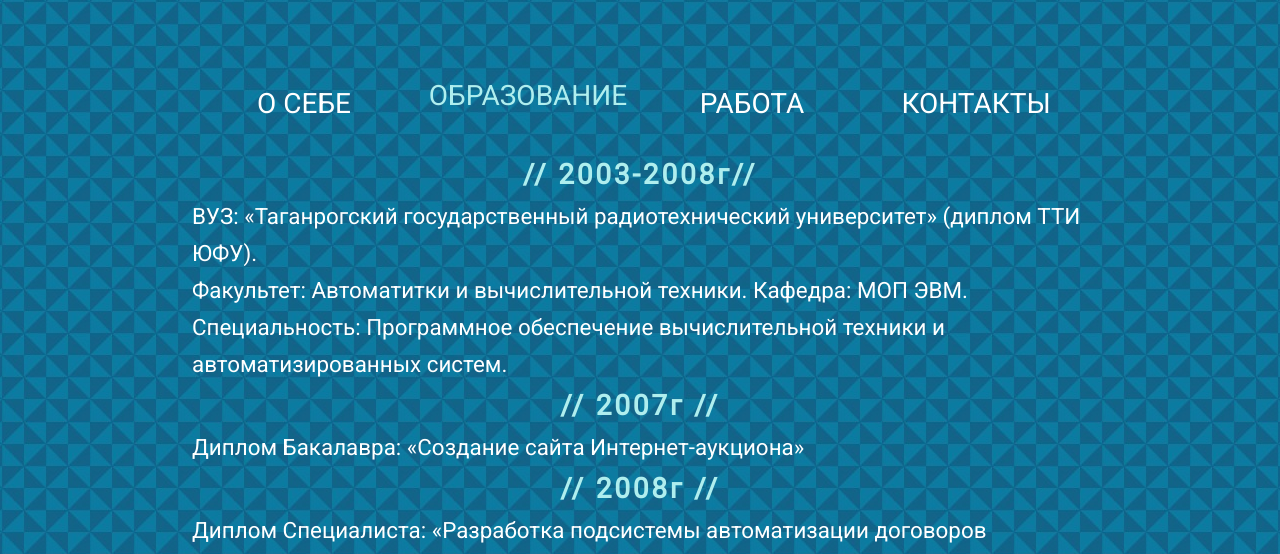
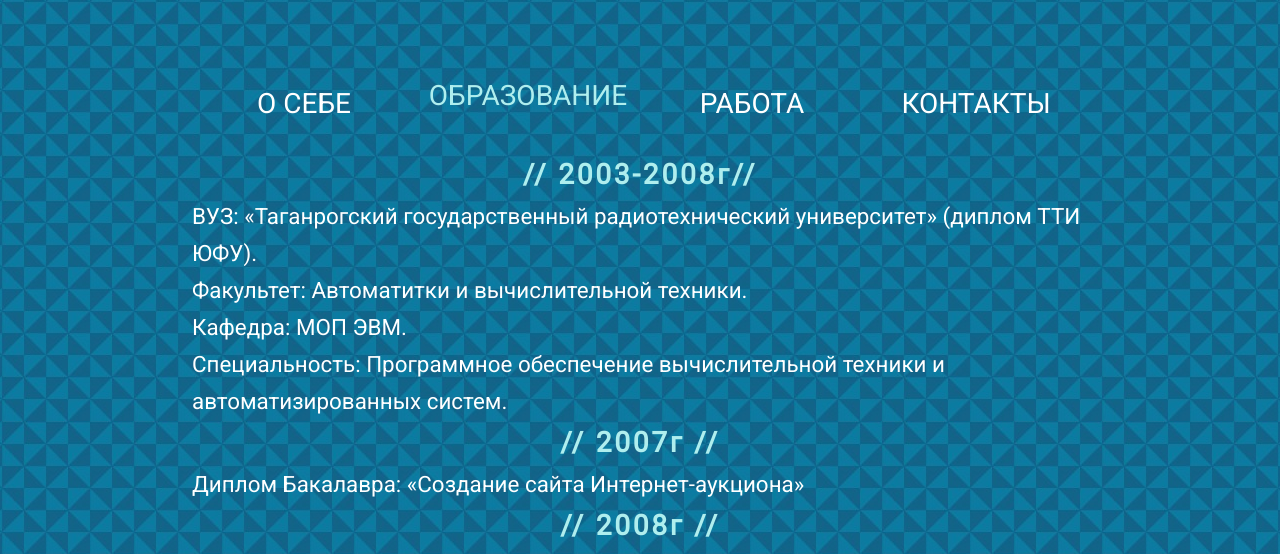
Before and after one commit to mariblossoms/mariblossoms.github.io, a plain HTML site: page index.html in a window 1280 px wide. Both pictures are taken after a click on the label "ОБРАЗОВАНИЕ". Shown: the part 242-796 px from the top of the page. Drawn offline with Linux system fonts and the light colour scheme.

Commit message:
Update index.html

```diff
--- a/index.html
+++ b/index.html
@@ -48,7 +48,7 @@
                 <h2>//  2003-2008г//</h2>
                 <p>
                   ВУЗ: «Таганрогский государственный радиотехнический университет» (диплом ТТИ ЮФУ).<br />
-                  Факультет: Автоматитки и вычислительной техники.
+                  Факультет: Автоматитки и вычислительной техники.<br />
                   Кафедра: МОП ЭВМ.<br />
                   Специальность: Программное обеспечение вычислительной техники и автоматизированных систем.<br />
                   </p>
```
